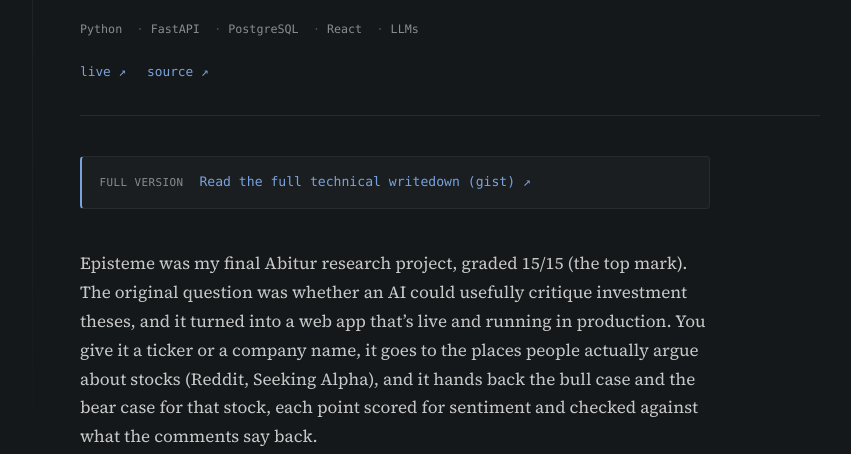
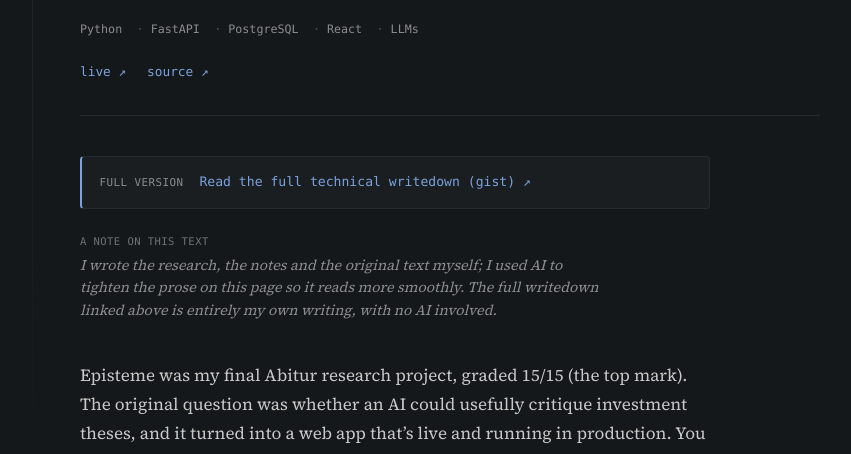
Before and after one commit to amstrdm/amstrdm.github.io, an Astro site: page /writeups/episteme in a window 1280 px wide. Shown: the part 275-729 px from the top of the page, without its empty margins (190-1041 px from the left). Built offline with nearby package versions, Linux system fonts and the light colour scheme; Astro itself is replaced by a stand-in of ours.

Commit message:
Add an authorship note on AI-assisted prose to the writeups

```diff
--- a/src/content.config.ts
+++ b/src/content.config.ts
@@ -16,6 +16,8 @@ const writeups = defineCollection({
     fullSource: z
       .object({ label: z.string(), url: z.string().url() })
       .optional(),
+    // optional note on authorship / how AI was used on the text
+    aiNote: z.string().optional(),
     order: z.number(),
   }),
 });
--- a/src/content/writeups/episteme.md
+++ b/src/content/writeups/episteme.md
@@ -10,6 +10,10 @@ live: "https://episteme.cloud"
 fullSource:
   label: "the full technical writedown (gist)"
   url: "https://gist.github.com/amstrdm/06f9a7eecde222300178bf04e2aed240"
+aiNote: >-
+  I wrote the research, the notes and the original text myself; I used AI to
+  tighten the prose on this page so it reads more smoothly. The full writedown
+  linked above is entirely my own writing, with no AI involved.
 order: 1
 ---
 
--- a/src/content/writeups/polymarket.md
+++ b/src/content/writeups/polymarket.md
@@ -9,6 +9,10 @@ repo: "https://github.com/amstrdm/polymarket-efficiency"
 fullSource:
   label: "the full writedown (WRITEUP.md)"
   url: "https://github.com/amstrdm/polymarket-efficiency/blob/main/WRITEUP.md"
+aiNote: >-
+  I did the research and wrote the original notes and text myself; I used AI to
+  tighten the prose on this page so it reads more smoothly. The analysis,
+  decisions and conclusions are mine.
 order: 2
 ---
 
--- a/src/pages/writeups/[...slug].astro
+++ b/src/pages/writeups/[...slug].astro
@@ -41,6 +41,13 @@ const d = entry.data;
         <span class="fs-label">full version</span>
         <a href={d.fullSource.url}>Read {d.fullSource.label} ↗</a>
       </aside>
+    )}
+
+    {d.aiNote && (
+      <p class="ai-note">
+        <span class="ai-note-k">a note on this text</span>
+        {d.aiNote}
+      </p>
     )}
 
     <article class="doc">
@@ -123,6 +130,26 @@ const d = entry.data;
       text-transform: uppercase;
     }
     .fullsource a { font-family: var(--mono); font-size: 0.82rem; color: var(--pc); }
+
+    /* ─── authorship / AI note ─── */
+    .ai-note {
+      max-width: 70ch;
+      margin: -1rem 0 2.5rem;
+      font-size: 0.9rem;
+      line-height: 1.55;
+      color: var(--muted);
+      font-style: italic;
+    }
+    .ai-note-k {
+      display: block;
+      margin-bottom: 0.3rem;
+      font-family: var(--mono);
+      font-style: normal;
+      font-size: 0.66rem;
+      letter-spacing: 0.04em;
+      text-transform: uppercase;
+      color: var(--faint);
+    }
 
     /* ─── long-form document ─── */
     .doc { max-width: 70ch; }
```
